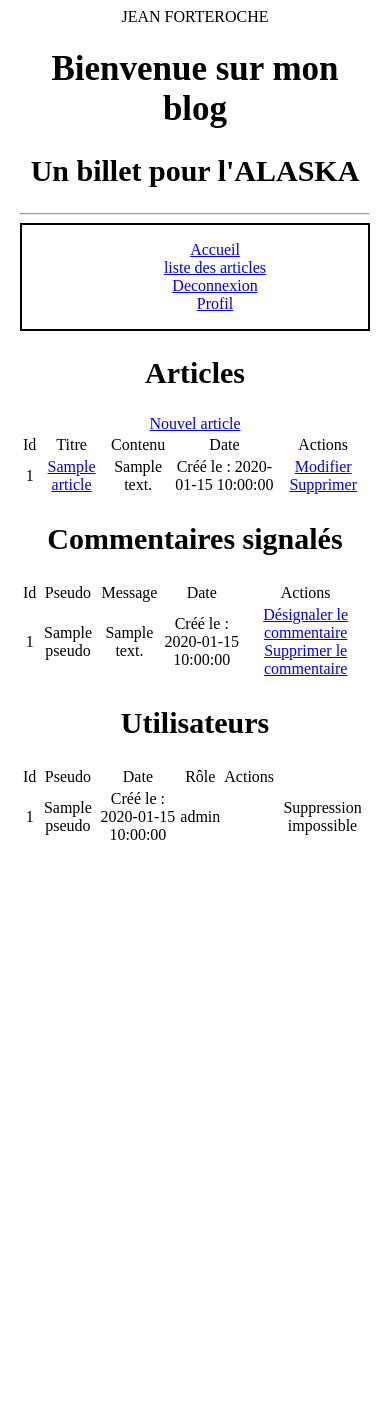
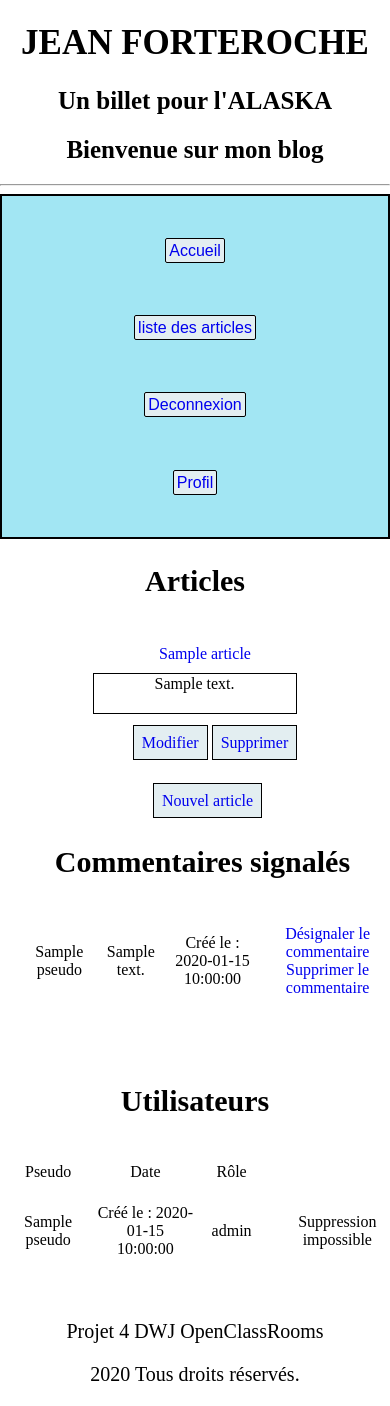
Before and after one commit to acemane-45/P-4OC, a PHP site: template views/administration.php in a window 390 px wide. Before the commit the page ends 840 px from the top, so only its background shows below. Run offline with PHP 8.4, Linux system fonts and the light colour scheme; the template is opened without the code that fills it: most values are stand-ins (such as "Sample title", 1, 10 or a date in 2020); data that the repository does not hold is empty; some libraries are stand-ins or nearby versions.

Commit message:
fin du projet

```diff
--- a/public/css/style.css
+++ b/public/css/style.css
@@ -1,5 +1,11 @@
 ul {
     list-style-type: none;
+    display: flex;
+    justify-content: space-around;
+}
+
+a {
+    text-decoration: none;
 }
 
 body {
@@ -8,15 +14,54 @@ body {
     text-align: center;
 }
 
+
+/*----------- MENU -----------*/
+
 .menu {
     border: solid 2px black;
+    background-color: #A2E6F3;
 }
+
+#menu1 a {
+    border: solid 1px black;
+    border-radius: 2px;
+    padding: 3px;
+    background-color: #E3EEF1;
+    font-family: sans-serif;
+    text-decoration: none;
+}
+
+
+/*-------------- pure CSS---------*/
+
+#btn {
+    cursor: pointer;
+    padding: 1.85rem 3rem;
+    border-radius: 10rem;
+    transform: scale(1);
+    transition-property: transform;
+    transition-duration: 100ms;
+}
+
+#btn:hover {
+    transform: scale(1.15);
+}
+
+
+/*------------ ENTETE -----------*/
 
 h1 {
     font-size: 35px;
 }
 
 h2 {
+    font-size: 25px;
+}
+
+
+/*----------- ACCUEIL ----------*/
+
+#content h2 {
     font-size: 30px;
 }
 
@@ -27,7 +72,7 @@ p {
 .article_view {
     border: solid 1px black;
     width: 50%;
-    margin-bottom: 10px;
+    margin-top: 10px;
 }
 
 #content {
@@ -35,3 +80,209 @@ p {
     flex-direction: column;
     align-items: center;
 }
+
+
+/*---------- LIST ARTICLE ----------*/
+
+.list_article {
+    border: solid 1px black;
+    width: 50%;
+    margin-bottom: 10px;
+    margin-top: 10PX;
+}
+
+
+/*------------- SINGLE -----------*/
+
+.article {
+    border: solid 1px black;
+    width: 80%;
+    margin-top: 30px;
+}
+
+.actions a {
+    border: solid 1px black;
+    height: 25px;
+    padding: 8px;
+    background-color: #E3EEF1;
+}
+
+#comments {
+    width: 65%;
+}
+
+
+/*---------- REGISTER ----------*/
+
+.register {
+    font-size: 35px;
+}
+
+
+/*---------- CONEXION ----------*/
+
+.pseudo {
+    font-size: 35px;
+}
+
+
+/*----------- PROFIL ----------*/
+
+
+/*----------- ADMINISTRATION ---------*/
+
+.titre_admin {
+    margin-right: 25px;
+}
+
+.article_admin {
+    margin-left: -50px;
+}
+
+.info_article {
+    font-size: 20px;
+}
+
+.action_admin a {
+    border: solid 1px black;
+    height: 25px;
+    padding: 8px;
+    background-color: #E3EEF1;
+}
+
+td {
+    padding-left: 35px;
+}
+
+.news {
+    border: solid 1px black;
+    height: 25px;
+    padding: 8px;
+    background-color: #E3EEF1;
+}
+
+
+/*------------- MEDIAQUERIES --------------------------*/
+
+@media screen and (max-width:800px) and (min-width:300px) {
+    body {
+        padding: 0px;
+        margin: 0px;
+    }
+    /*********** ACCUEIL***********/
+    ul {
+        flex-direction: column;
+        padding: 0px;
+    }
+    .article_view {
+        width: auto;
+    }
+    /*********** SINGLE ************/
+    .article {
+        width: auto;
+    }
+    #comments {
+        width: 75%;
+    }
+    #comments.text-left {
+        margin: auto;
+    }
+    #comments #btn {
+        padding: 0px;
+    }
+    /************ ADMIN ************/
+    #info_article {
+        display: none;
+    }
+    #article_admin td {
+        display: block;
+    }
+    #article_admin {
+        padding-bottom: 10px;
+        margin-left: 0px;
+    }
+    .list_article {
+        width: auto;
+        padding-left: 0px;
+    }
+    #btn.btn_art {
+        padding: 20px 0px 0px 20px;
+    }
+    .action_admin {
+        padding: 10px 0px 0px 40px;
+    }
+    table {
+        margin-bottom: 20px;
+    }
+    .news {
+        margin-left: 25px;
+    }
+    #info_com {
+        display: none;
+    }
+    #id_com {
+        display: none;
+    }
+    #comment_admin,
+    td {
+        padding-left: 15px;
+        padding-bottom: 20px;
+    }
+    #id_user {
+        display: none;
+    }
+    .form_article {
+        max-width: 320px;
+    }
+}
+
+@media screen and (max-width:1024px) and (min-width:810px) {
+    /*********** ACCUEIL***********/
+    ul {
+        padding: 0px;
+    }
+    .article_view {
+        width: auto;
+    }
+    #btn {
+        padding: 0px;
+    }
+    /*********** SINGLE ************/
+    .article {
+        width: auto;
+    }
+    #comments {
+        width: auto;
+    }
+    h3 {
+        margin-left: -50px;
+    }
+    .form_comment {
+        margin-left: -50px;
+    }
+    #comments #btn {
+        padding: 0px;
+    }
+    .list_article {
+        width: 100%;
+        padding-left: 0px;
+    }
+    /************ ADMIN ************/
+    #article_admin .list_article {
+        width: 50%;
+    }
+    .action_admin {
+        padding: 0px;
+    }
+    .article_admin {
+        margin-left: 0px;
+    }
+    #action_com a {
+        display: block;
+    }
+    #comment_admin,
+    td {
+        padding-left: 15px;
+        padding-bottom: 20px;
+    }
+}
--- a/views/administration.php
+++ b/views/administration.php
@@ -8,14 +8,14 @@
 <?= $this->session->show('delete_comment'); ?>
 <?= $this->session->show('delete_user'); ?>
 
-<h2>Articles</h2>
-<a href="../public/index.php?route=addArticle">Nouvel article</a>
+
+<h2 class="tire_admin">Articles</h2>
+<div id="article_admin" class="article_admin">
 <table>
-    <tr>
-        <td>Id</td>
+    <tr id="info_article" class="info_article">
+
         <td>Titre</td>
         <td>Contenu</td>
-        <td>Date</td>
         <td>Actions</td>
     </tr>
     <?php
@@ -23,11 +23,25 @@
     {
         ?>
         <tr>
-            <td><?= htmlspecialchars($article->getId());?></td>
-            <td><a href="../public/index.php?route=article&articleId=<?= htmlspecialchars($article->getId());?>"><?= htmlspecialchars($article->getTitle());?></a></td>
-            <td><?= html_entity_decode($article->getContent());?></td>
-            <td>Créé le : <?= htmlspecialchars($article->getCreatedAt());?></td>
-            <td>
+
+            <td id="btn"class="btn_art"><a href="../public/index.php?route=article&articleId=<?= htmlspecialchars($article->getId());?>"><?= htmlspecialchars($article->getTitle());?></a></td>
+            <td class="list_article"> <?php
+                                 if(strlen($article->getContent()) <=100)
+                               {
+                                 $content = $article->getContent();
+                               }
+                               else
+                              {
+
+                              $start = substr($article->getContent(), 0, 100);
+                              $start = substr($start, 0, strrpos($start, ' ')) .'[...]';
+                              $content = $start;
+                             }
+                             echo $content;
+                             ?>
+            </td>
+
+            <td class="action_admin">
                 <a href="../public/index.php?route=editArticle&articleId=<?= $article->getId(); ?>">Modifier</a>
                 <a href="../public/index.php?route=deleteArticle&articleId=<?= $article->getId(); ?>">Supprimer</a>
             </td>
@@ -36,10 +50,14 @@
     }
     ?>
 </table>
-
+<br>
+<a class="news" href="../public/index.php?route=addArticle">Nouvel article</a>
+<br>
+</div>
+<div id="comment_admin" class="comment_admin">
 <h2>Commentaires signalés</h2>
 <table>
-    <tr>
+    <tr id="info_com" class="info_com">
         <td>Id</td>
         <td>Pseudo</td>
         <td>Message</td>
@@ -51,37 +69,41 @@
     {
         ?>
         <tr>
-            <td><?= htmlspecialchars($comment->getId());?></td>
+            <td id="id_com"><?= htmlspecialchars($comment->getId());?></td>
             <td><?= htmlspecialchars($comment->getPseudo());?></td>
             <td><?= substr(htmlspecialchars($comment->getContent()), 0, 150);?></td>
-            <td>Créé le : <?= htmlspecialchars($comment->getCreatedAt());?></td>
-            <td>
+            <td id="date_com">Créé le : <?= htmlspecialchars($comment->getCreatedAt());?></td>
+            <td id="action_com">
                <a href="../public/index.php?route=unflagComment&commentId=<?= $comment->getId(); ?>">Désignaler le commentaire</a>
                <a href="../public/index.php?route=deleteComment&commentId=<?= $comment->getId(); ?>">Supprimer le commentaire</a>
             </td>
         </tr>
+        <br>
         <?php
     }
     ?>
 </table>
 
+</div>
+<div id="user" class="user">
 <h2>Utilisateurs</h2>
 <table>
-    <tr>
-        <td>Id</td>
+    <tr id="info_user" class="info_user">
+        <td id="id_user">Id</td>
         <td>Pseudo</td>
         <td>Date</td>
         <td>Rôle</td>
-        <td>Actions</td>
+
     </tr>
+
     <?php
     foreach ($users as $user)
     {
         ?>
         <tr>
-            <td><?= htmlspecialchars($user->getId());?></td>
+            <td id="id_user"><?= htmlspecialchars($user->getId());?></td>
             <td><?= htmlspecialchars($user->getPseudo());?></td>
-            <td>Créé le : <?= htmlspecialchars($user->getCreatedAt());?></td>
+            <td id="date_user">Créé le : <?= htmlspecialchars($user->getCreatedAt());?></td>
             <td><?= htmlspecialchars($user->getRole());?></td>
             <td>
             <td>
@@ -98,7 +120,10 @@
                 ?>
             </td>
         </tr>
+        <br>
         <?php
+
     }
     ?>
 </table>
+</div>
--- a/views/base.php
+++ b/views/base.php
@@ -23,38 +23,46 @@
 <body>
   <header>
     <div class="entete">
-    <div class="auteur">JEAN FORTEROCHE</div>
+      <h1>JEAN FORTEROCHE</h1>
+
         <div class="titre">
-<h1>Bienvenue sur mon blog</h1>
+
            <h2>Un billet pour l'ALASKA</h2>
+
+           <h2>Bienvenue sur mon blog</h2>
+
            <hr>
         </div>
     </div>
 
-<nav class="menu">
+
+
+    <div id = "menu1"class="menu ">
       <ul>
-<li><a href="../public/index.php">Accueil</a></li>
-<li><a href="../public/index.php?route=listarticles">liste des articles</a></li>
+        <li id="btn"><a href="../public/index.php">Accueil</a></li>
+        <li id="btn"><a href="../public/index.php?route=listarticles">liste des articles</a></li>
 
          <?php
            if ($this->session->get('pseudo')) {
         ?>
-   <li> <a href="../public/index.php?route=logout">Deconnexion</a></li>
-   <li> <a href="../public/index.php?route=profile">Profil</a></li>
+        <li id="btn"> <a href="../public/index.php?route=logout">Deconnexion</a></li>
+        <li id="btn" > <a href="../public/index.php?route=profile">Profil</a></li>
+
         <?php if($this->session->get('role') === 'admin') { ?>
-      <li>  <a href="../public/index.php?route=administration">Administration</a></li>
+        <li id="btn" >  <a href="../public/index.php?route=administration">Administration</a></li>
+
         <?php }
         } else {
         ?>
 
+         <li id="btn" > <a href="../public/index.php?route=register">Inscription</a></li>
+         <li id="btn"> <a href="../public/index.php?route=login">Connexion</a></li>
 
-   <li> <a href="../public/index.php?route=register">Inscription</a></li>
-   <li> <a href="../public/index.php?route=login">Connexion</a></li>
          <?php
         }
         ?>
 
-</nav>
+    </div>
 
     </header>
 
@@ -66,7 +74,8 @@ if ($this->session->get('pseudo')) {
     </div>
     <footer>
 
-
+     <p>Projet 4 DWJ OpenClassRooms  </p>
+     <p> 2020 Tous droits réservés.</p>
 
     </footer>
 </body>
--- a/views/home.php
+++ b/views/home.php
@@ -17,7 +17,7 @@ foreach ($articles as $article)
 {
     ?>
     <div class='article_view'>
-        <h2><a href="../public/index.php?route=article&articleId=<?= htmlspecialchars_decode($article->getId());?>"><?= htmlspecialchars_decode($article->getTitle());?></a></h2>
+        <h2 id="btn"><a href="../public/index.php?route=article&articleId=<?= htmlspecialchars_decode($article->getId());?>"><?= htmlspecialchars_decode($article->getTitle());?></a></h2>
       <p>
       <?php
       if(strlen($article->getContent()) <=100)
```
Also changed, not shown: src/DAO/UserDAO.php (+13 -4 lines), src/model/User.php (+1 -10 lines), views/listarticles.php (+17 -3 lines), views/single.php (+4 -4 lines), views/menu.php (deleted). Lines whose indentation alone changed are shown as unchanged.
